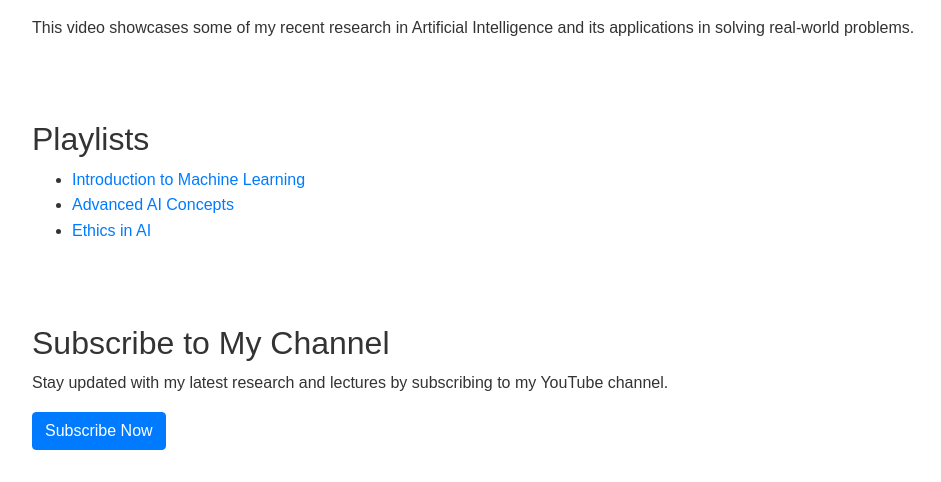
After one commit to JoeSon19/JiseonYang, a Flask app: page /youtube in a window 1280 px wide. The commit adds this page. Shown: the part 858-1340 px from the top of the page, without its empty margins (53-994 px from the left). Run offline with Flask 3, Linux system fonts and the light colour scheme; some libraries are stand-ins or nearby versions.

Commit message:
Agent query: Is the new YouTube page accessible and displaying the embedded video correctly?

```diff
--- a/main.py
+++ b/main.py
@@ -32,6 +32,10 @@ def contact():
         return redirect(url_for('index'))
     return render_template('contact.html', form=form)
 
+@app.route('/youtube')
+def youtube():
+    return render_template('youtube.html')
+
 if __name__ == '__main__':
     with app.app_context():
         db.create_all()
--- a/static/css/styles.css
+++ b/static/css/styles.css
@@ -30,3 +30,21 @@ body {
     bottom: 0;
     width: 100%;
 }
+
+/* YouTube page styles */
+.embed-responsive {
+    margin-bottom: 1rem;
+}
+
+.playlist-list {
+    list-style-type: none;
+    padding-left: 0;
+}
+
+.playlist-list li {
+    margin-bottom: 0.5rem;
+}
+
+.subscribe-button {
+    margin-top: 1rem;
+}
--- a/templates/base.html
+++ b/templates/base.html
@@ -24,6 +24,9 @@
                     </li>
                     <li class="nav-item">
                         <a class="nav-link" href="{{ url_for('courses') }}">Courses</a>
+                    </li>
+                    <li class="nav-item">
+                        <a class="nav-link" href="{{ url_for('youtube') }}">YouTube</a>
                     </li>
                     <li class="nav-item">
                         <a class="nav-link" href="{{ url_for('contact') }}">Contact</a>
--- /dev/null
+++ b/templates/youtube.html
@@ -0,0 +1,30 @@
+{% extends "base.html" %}
+
+{% block title %}Professor Name - YouTube{% endblock %}
+
+{% block content %}
+<h1 class="mb-4">YouTube Channel</h1>
+
+<section class="section">
+    <h2>Featured Video</h2>
+    <div class="embed-responsive embed-responsive-16by9">
+        <iframe class="embed-responsive-item" src="https://www.youtube.com/embed/dQw4w9WgXcQ" allowfullscreen></iframe>
+    </div>
+    <p class="mt-3">This video showcases some of my recent research in Artificial Intelligence and its applications in solving real-world problems.</p>
+</section>
+
+<section class="section">
+    <h2>Playlists</h2>
+    <ul>
+        <li><a href="https://www.youtube.com/playlist?list=PLxxxxxxxxxxxxxxx" target="_blank">Introduction to Machine Learning</a></li>
+        <li><a href="https://www.youtube.com/playlist?list=PLxxxxxxxxxxxxxxx" target="_blank">Advanced AI Concepts</a></li>
+        <li><a href="https://www.youtube.com/playlist?list=PLxxxxxxxxxxxxxxx" target="_blank">Ethics in AI</a></li>
+    </ul>
+</section>
+
+<section class="section">
+    <h2>Subscribe to My Channel</h2>
+    <p>Stay updated with my latest research and lectures by subscribing to my YouTube channel.</p>
+    <a href="https://www.youtube.com/channel/UCxxxxxxxxxxxxxxx" class="btn btn-primary" target="_blank">Subscribe Now</a>
+</section>
+{% endblock %}
```
Also changed, not shown: instance/site.db (added).
